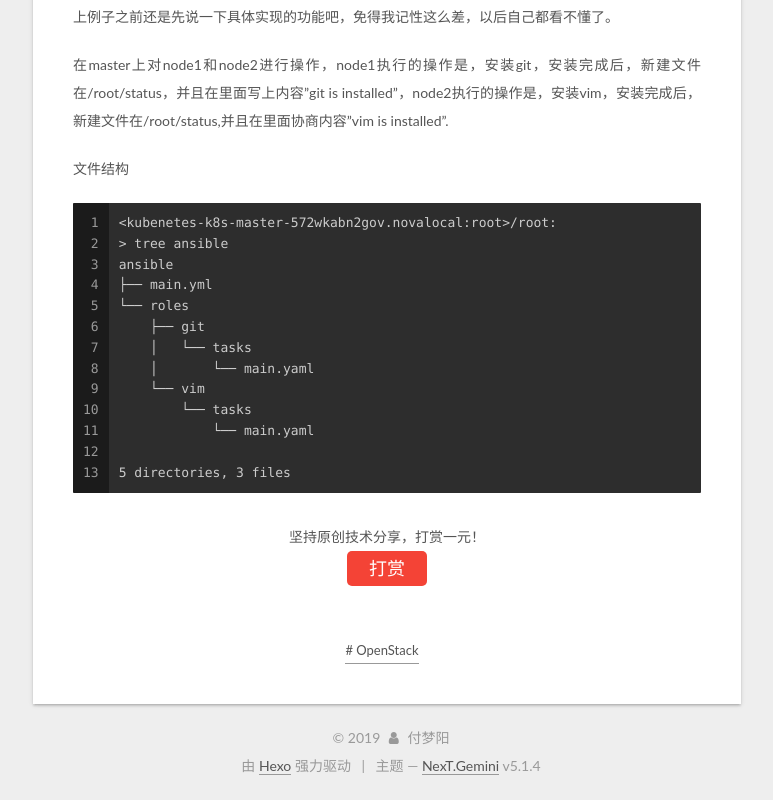
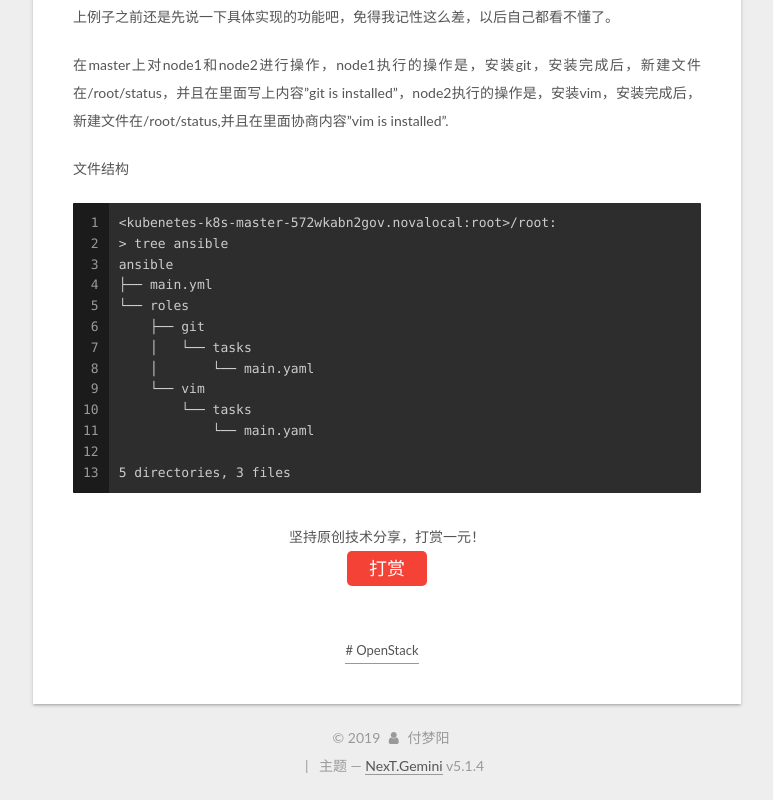
Before and after one commit to ramfmy/ramfmy.github.io, a plain HTML site: page 2019/05/01/ansible入门笔记/index.html in a window 1280 px wide. Shown: the part 3781-4581 px from the top of the page, without its empty margins (379-1152 px from the left). Drawn offline with Linux system fonts and the light colour scheme; a script that the page names is missing.

Commit message:
Site updated: 2019-05-01 22:32:47

```diff
--- a/2019/05/01/ansible入门笔记/index.html
+++ b/2019/05/01/ansible入门笔记/index.html
@@ -637,10 +637,6 @@
 </div>
 
 
-  <div class="powered-by">由 <a class="theme-link" target="_blank" href="https://hexo.io">Hexo</a> 强力驱动</div>
-
-
-
   <span class="post-meta-divider">|</span>
 
 
```
Also changed, not shown: archives/2019/05/index.html (+0 -4 lines), archives/2019/index.html (+0 -4 lines), archives/index.html (+0 -4 lines), categories/index.html (+0 -4 lines), index.html (+0 -4 lines), tags/OpenStack/index.html (+0 -4 lines).
